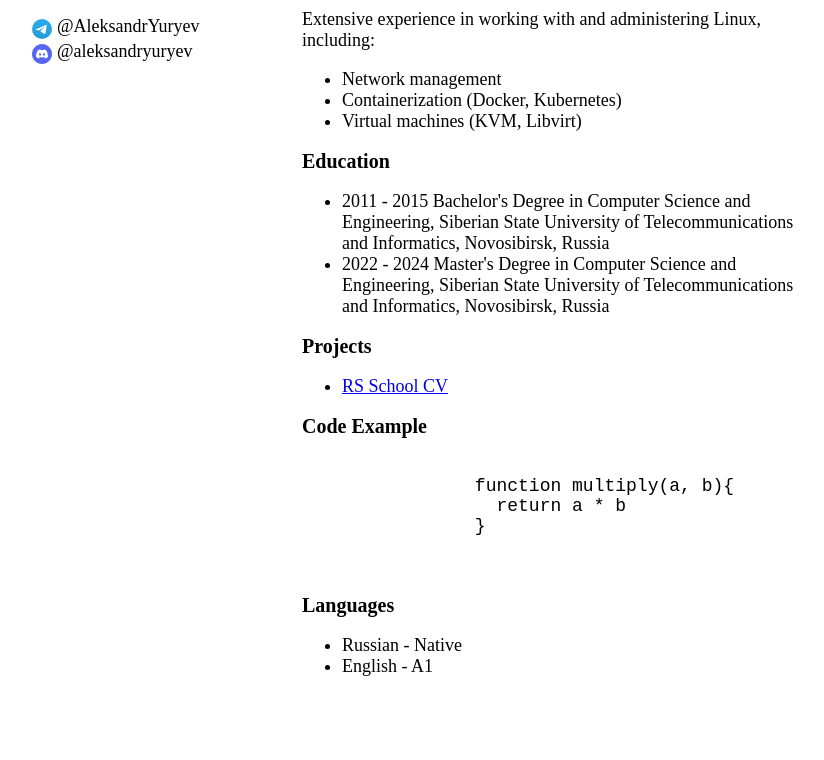
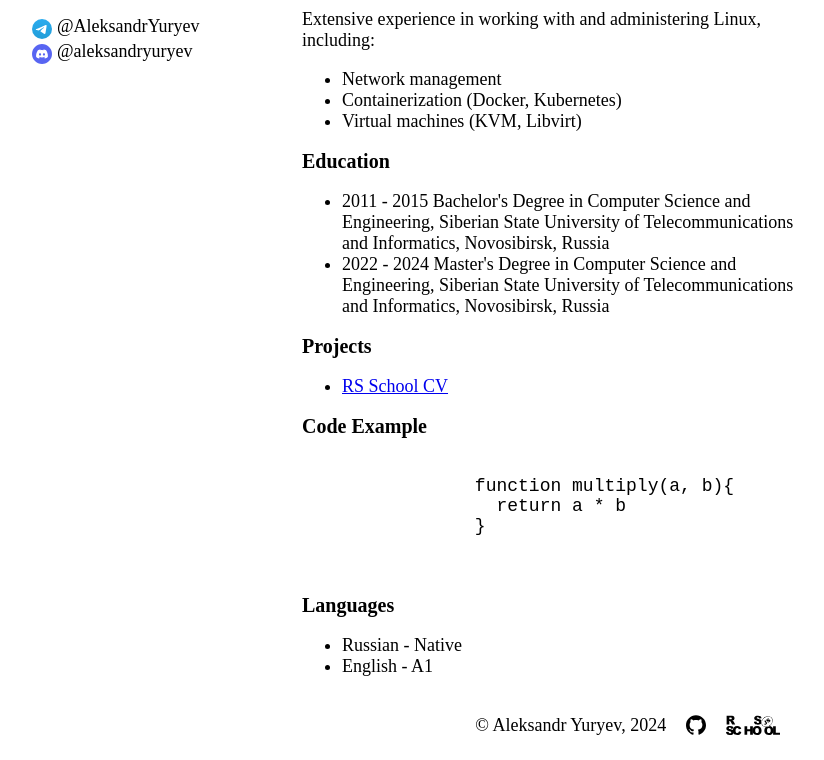
Before and after one commit to aleksandryuryev/rsschool-cv, a plain HTML site: page index.html in a window 1280 px wide. Shown: the part 417-1177 px from the top of the page, without its empty margins (224-1048 px from the left). Before the commit the page ends 1112 px from the top, so only its background shows below. Drawn offline with Linux system fonts and the light colour scheme.

Commit message:
feat: add footer

```diff
--- a/index.html
+++ b/index.html
@@ -127,5 +127,16 @@
         </section>
       </div>
     </main>
+    <footer>
+      © Aleksandr Yuryev, 2024
+
+      <a href="https://github.com/aleksandryuryev" target="_blank"
+        ><img src="images/github.svg" alt="github-icon" width="20"
+     ></a>
+
+      <a href="https://rs.school/courses/javascript-ru" target="_blank">
+        <img src="images/rs-school.svg" alt="rs-school-logo" height="20"
+     ></a>
+    </footer>
   </body>
 </html>
```
